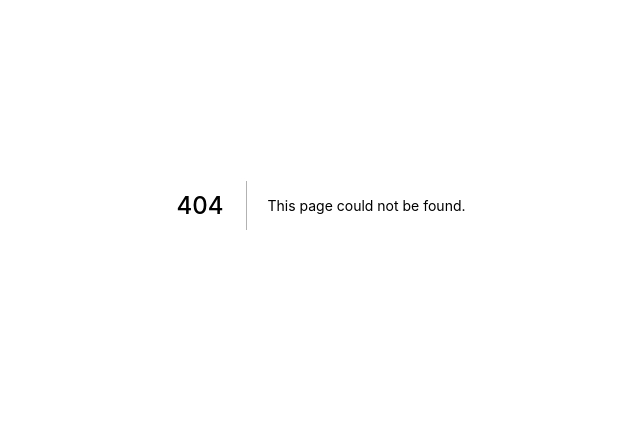
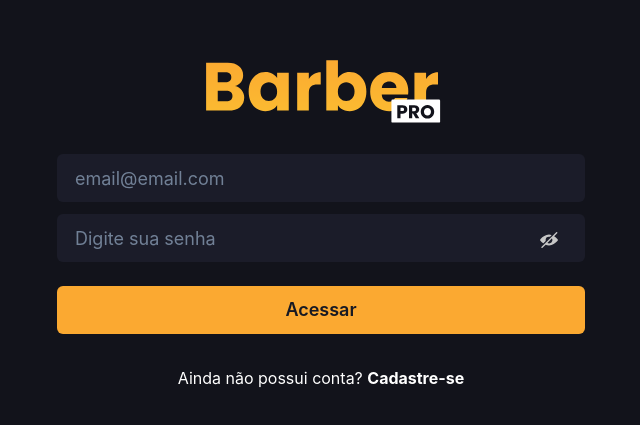
Before and after one commit to LukasWyver/barberpro-frontend, a Next.js app: page /login in a window 1280 px wide. Before the commit this address had no page. Shown: the part 195-620 px from the top of the page, without its empty margins (319-959 px from the left). Built offline with nearby package versions, Linux system fonts and the light colour scheme.

Commit message:
page login

```diff
--- a/package.json
+++ b/package.json
@@ -9,6 +9,7 @@
     "lint": "next lint"
   },
   "dependencies": {
+    "@chakra-ui/icons": "^2.0.11",
     "@chakra-ui/react": "^2.3.5",
     "@emotion/react": "^11",
     "@emotion/styled": "^11",
--- /dev/null
+++ b/src/pages/login/index.tsx
@@ -0,0 +1,97 @@
+import React from "react";
+import Link from "next/link";
+import Head from "next/head";
+import Image from "next/image";
+import logoImg from "../../../public/images/logo.svg";
+import {
+  Button,
+  Center,
+  Flex,
+  Input,
+  InputGroup,
+  InputRightElement,
+  Text,
+} from "@chakra-ui/react";
+import { ViewIcon, ViewOffIcon } from "@chakra-ui/icons";
+
+export default function Login() {
+  const [show, setShow] = React.useState(false);
+  const handleClick = () => setShow(!show);
+  return (
+    <>
+      <Head>
+        <title>BarberPRO - Faça login para acessar</title>
+      </Head>
+
+      <Flex
+        background="barber.900"
+        height="100vh"
+        alignItems="center"
+        justifyContent="center"
+      >
+        <Flex width={640} direction="column" p={14} rounded={8}>
+          <Center p={4}>
+            <Image
+              width={240}
+              src={logoImg}
+              quality={100}
+              objectFit="fill"
+              alt="Logo barberpro"
+            />
+          </Center>
+          <Input
+            size="lg"
+            type="email"
+            color="white"
+            variant="filled"
+            background="barber.400"
+            placeholder="email@email.com"
+            focusBorderColor="barber.100"
+            mb={3}
+            _hover={{ bg: "barber.400" }}
+          />
+
+          <InputGroup size="lg" mb={6}>
+            <Input
+              pr="4.5rem"
+              color="white"
+              variant="filled"
+              background="barber.400"
+              focusBorderColor="barber.100"
+              type={show ? "text" : "password"}
+              placeholder="Digite sua senha"
+              _hover={{ bg: "barber.400" }}
+            />
+            <InputRightElement width="4.5rem">
+              <button onClick={handleClick}>
+                {show ? (
+                  <ViewIcon color="barber.100" />
+                ) : (
+                  <ViewOffIcon color="barber.100" />
+                )}
+              </button>
+            </InputRightElement>
+          </InputGroup>
+
+          <Button
+            background="button.cta"
+            mb={6}
+            color="gray.900"
+            size="lg"
+            _hover={{ bg: "#ffb13e" }}
+          >
+            Acessar
+          </Button>
+
+          <Center mt={2}>
+            <Link href="/register">
+              <Text color="white" cursor="pointer">
+                Ainda não possui conta? <strong>Cadastre-se</strong>
+              </Text>
+            </Link>
+          </Center>
+        </Flex>
+      </Flex>
+    </>
+  );
+}
```
Also changed, not shown: 1 other file (tests, documents, lock files or other folders).
